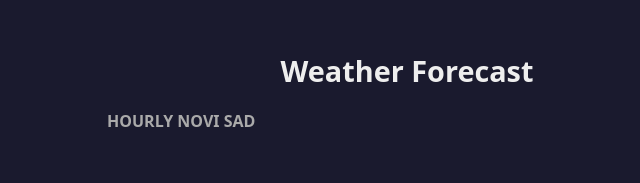
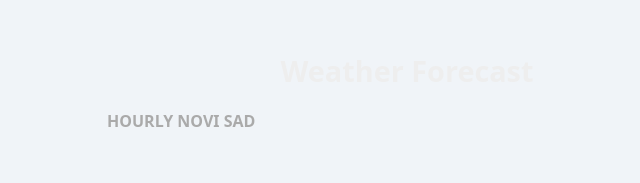
Before and after one commit to Robertns021/WeatherAPI, a website: page index.html in a window 1280 px wide. Shown: the whole page, without its empty margins (233-873 px from the left). Drawn offline with Linux system fonts and the light colour scheme.

Commit message:
Update main.css

```diff
--- a/main.css
+++ b/main.css
@@ -1,6 +1,6 @@
 body {
   font-family: system-ui, sans-serif;
-  background: #1a1a2e;
+  background: #f0f4f8;
   color: #eee;
   max-width: 600px;
   margin: 0 auto;
```
